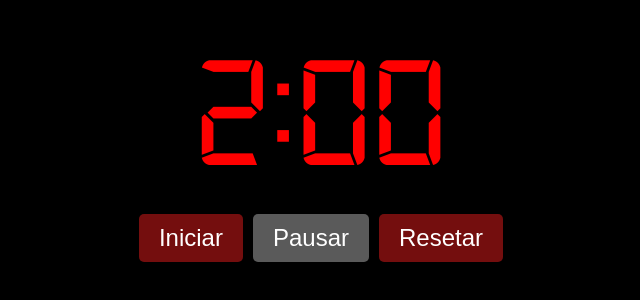
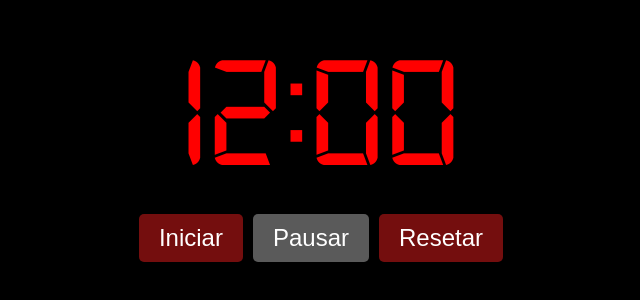
Before and after one commit to gsouzakkj/cronometro, a plain HTML site: page index.html in a window 1280 px wide. Shown: the part 254-554 px from the top of the page, without its empty margins (319-959 px from the left). Drawn offline with Linux system fonts and the light colour scheme.

```diff
--- a/index.html
+++ b/index.html
@@ -8,7 +8,7 @@
 </head>
 <body>
     <div id="container">
-        <div id="timer">2:00</div>
+        <div id="timer">12:00</div>
         <div id="buttons">
             <button id="startBtn">Iniciar</button>
             <button id="pauseBtn">Pausar</button>
--- a/script.js
+++ b/script.js
@@ -12,7 +12,7 @@ let tickSound = document.getElementById('tickSound');
 let alarmSound = document.getElementById('alarmSound');
 
 // Define o tempo total do cronômetro em segundos (15 minutos = 15 * 60 segundos)
-let totalTime = 2 * 60; // 15 minutos em segundos
+let totalTime = 12 * 60; // 15 minutos em segundos
 let timeRemaining = totalTime; // Tempo restante começa igual ao tempo total
 let intervalId; // ID do intervalo para o setInterval
 let isRunning = false; // Estado do cronômetro, se está rodando ou não
```
